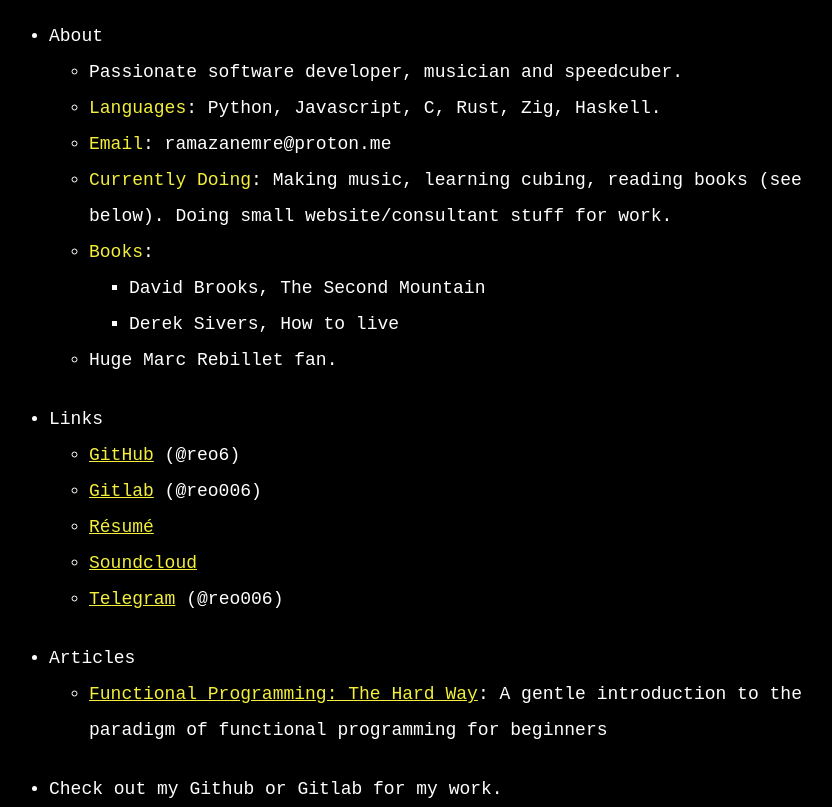
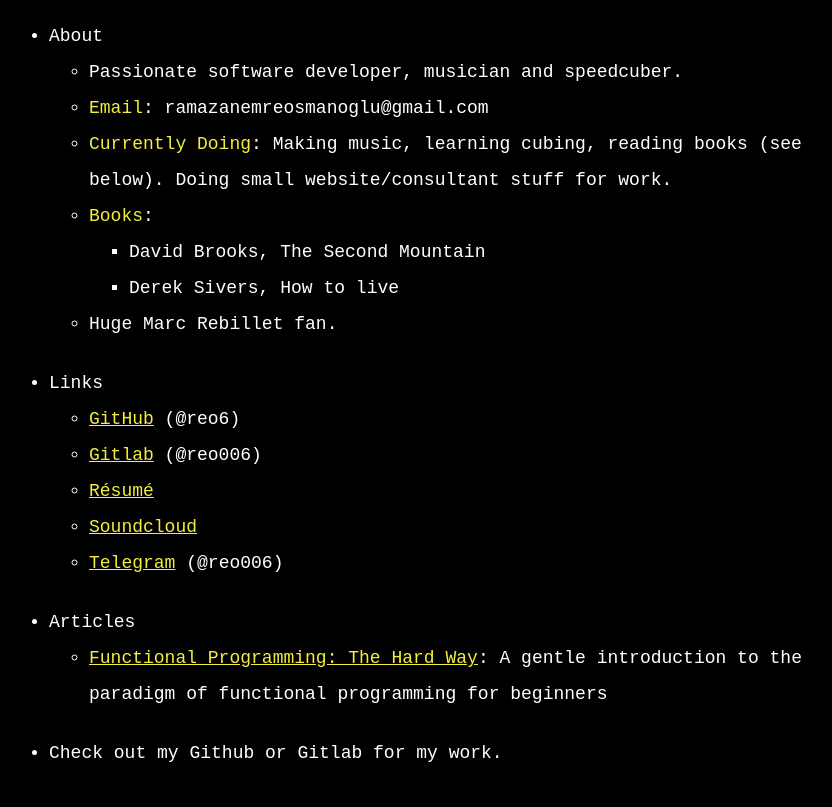
Before and after one commit to reo6/reo6.github.io, a plain HTML site: page public/index.html in a window 1280 px wide. Shown: the part 110-917 px from the top of the page, without its empty margins (231-1063 px from the left). After the commit the page ends 881 px from the top, so only its background shows below. Drawn offline with Linux system fonts and the light colour scheme.

Commit message:
Fix mail

```diff
--- a/public/index.html
+++ b/public/index.html
@@ -41,8 +41,7 @@
             <li class="root-li">About
                 <ul>
                     <li>Passionate software developer, musician and speedcuber.</li>
-                    <li><a>Languages</a>: Python, Javascript, C, Rust, Zig, Haskell.</li>
-                    <li><a>Email</a>: ramazanemre@proton.me</li>
+                    <li><a>Email</a>: ramazanemreosmanoglu@gmail.com</li>
                     <li><a>Currently Doing</a>: Making music, learning cubing, reading books (see below). Doing small website/consultant stuff for work.</li>
                     <li><a>Books</a>:<ul>
                         <li>David Brooks, The Second Mountain</li>
```
